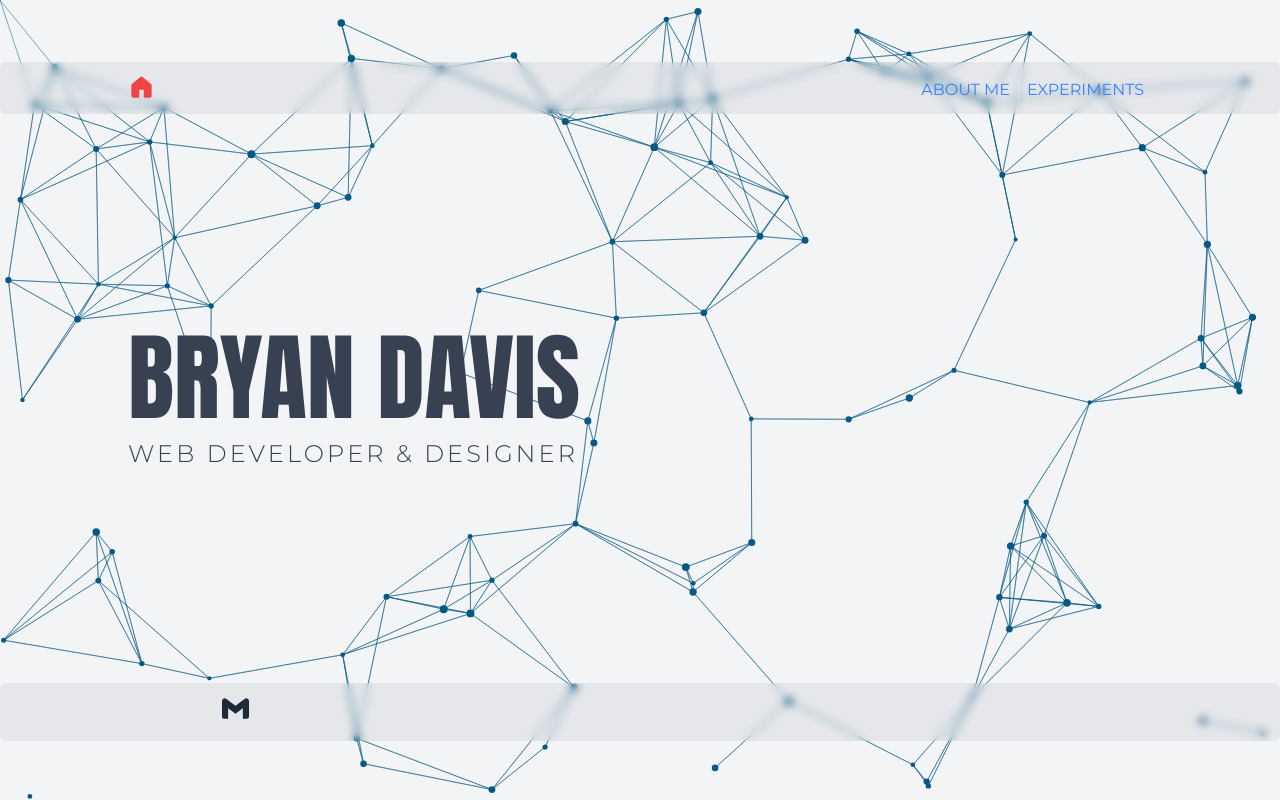
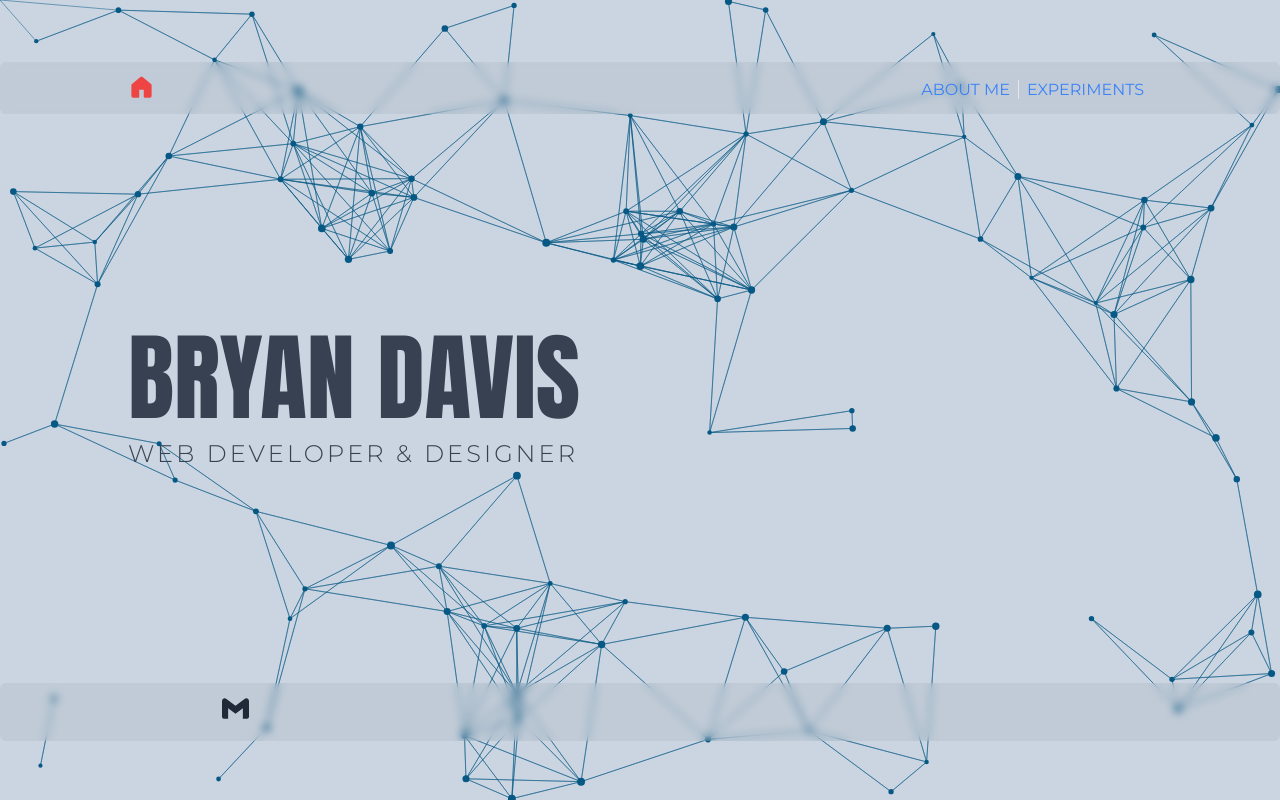
Before and after one commit to BryanDavis999/portfolio, a Next.js app: page / in a window 1280 px wide. Built offline with nearby package versions, Linux system fonts and the light colour scheme; some icons are missing.

Commit message:
Fixed connected dots speed & color

```diff
--- a/src/components/CanvasBase.tsx
+++ /dev/null
@@ -1,31 +0,0 @@
-import React, { useRef, useEffect } from 'react';
-import connectedDots from '@/scripts/connectedDots';
-import { useTheme } from 'next-themes';
-
-interface CanvasBaseProps {
-    width: number;
-    height: number;
-}
-
-const CanvasBase =  ({ width, height }: CanvasBaseProps) => {
-    const canvasRef = useRef<HTMLCanvasElement>(null);
-    const { theme = 'light' } = useTheme();
-
-    useEffect(() => {
-        if (canvasRef.current) {
-            const canvas = canvasRef.current;
-            const ctx = canvas.getContext('2d');
-            if (ctx) {
-                connectedDots({ctx, canvas, width, height, theme})
-            }
-        }
-    },[width, height, theme]);
-
-    return(
-        <div className='absolute top-0 left-0 w-screen h-[100dvh] bg-gray-100 dark:bg-gray-900 -z-40'>
-            <canvas ref={canvasRef} width={width} height={height}/>
-        </div>
-    )
-};
-
-export default CanvasBase;
--- /dev/null
+++ b/src/components/ConnectedDots.tsx
@@ -0,0 +1,36 @@
+import React, { useRef, useEffect } from 'react';
+import connectedDots from '@/scripts/connectedDots';
+import { useTheme } from 'next-themes';
+
+const ConnectedDots =  () => {
+    const canvasRef = useRef<HTMLCanvasElement>(null);
+    const { theme = 'light' } = useTheme();
+
+    useEffect(() => {
+        if (canvasRef.current) {
+            const canvas = canvasRef.current;
+            canvas.style.width = "100%";
+            canvas.style.height = "100%";
+            canvas.width = canvas.offsetWidth;
+            canvas.height = canvas.offsetHeight;
+            const ctx = canvas.getContext('2d');
+            if (ctx) {
+                connectedDots({
+                    ctx,
+                    canvas,
+                    width: canvas.width,
+                    height: canvas.height,
+                    theme
+                })
+            }
+        }
+    },[theme]);
+
+    return(
+        <div className='absolute top-0 left-0 w-screen h-[100dvh] bg-slate-300 dark:bg-gray-950 -z-40'>
+            <canvas ref={canvasRef} />
+        </div>
+    )
+};
+
+export default ConnectedDots;
--- a/src/components/layout.tsx
+++ b/src/components/layout.tsx
@@ -3,8 +3,7 @@ import { Montserrat } from "@next/font/google";
 
 import Navbar from './Navbar/index';
 import Footer from "./Footer/index"
-import CanvasBase from './CanvasBase';
-import useWindowDimensions from '@/hooks/useWindowDimensions';
+import ConnectedDots from './ConnectedDots';
 import { pagesEnum } from './constants';
 
 const montserrat = Montserrat({
@@ -20,8 +19,6 @@ type LayoutProps = {
 }
 
 const Layout = ({children, currentLocation}: LayoutProps) => {
-  const { height, width } = useWindowDimensions();
-
   return (
     <>
       <Head>
@@ -37,7 +34,7 @@ const Layout = ({children, currentLocation}: LayoutProps) => {
           {children}
           <Footer />
         </div>
-        <CanvasBase height={height} width={width}/>
+        <ConnectedDots />
       </main>
     </>
   );
--- a/src/scripts/connectedDots.ts
+++ b/src/scripts/connectedDots.ts
@@ -22,9 +22,9 @@ const connectedDots = ({ctx, canvas, width, height, theme}: connectedDotsProps)
   const area = height * width
   const starCount = area / 10000 // 1 star for every 10,000 pixels
   const distanceThreshold = 150
-  const globalColor = theme == 'light' ? '#FBBF24' : '#075985'
+  const globalColor = theme == 'light' ? '#f59e0b' : '#075985'
 
-  const speed = area / 25000
+  const speed = 120
   const getRandomSpeed = () => (Math.floor(Math.random() * speed) - (speed / 2)) / FPS
 
   // Universal context operations for the dots
```
